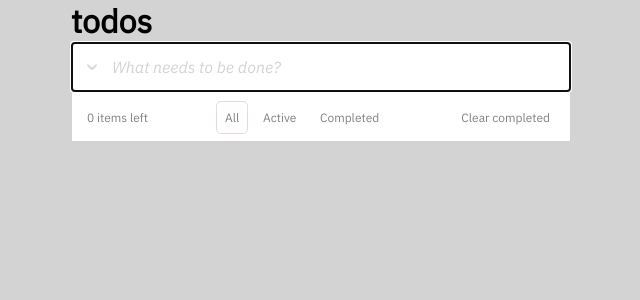
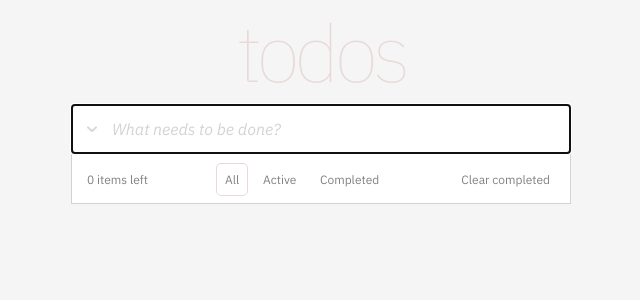
Before and after one commit to agkondakov91/todo, a React (Create React App) app: page / in a window 1280 px wide. Shown: the top 300 px of the page, without its empty margins (319-959 px from the left). Built offline with nearby package versions, Linux system fonts and the light colour scheme.

Commit message:
03-05-feat: Верстка компонента header

```diff
--- a/src/App.tsx
+++ b/src/App.tsx
@@ -1,5 +1,6 @@
 import { useState, useEffect, useRef, KeyboardEvent } from "react";
 
+import { Header } from "./components/header/header";
 import { Input } from "./components/input/input";
 import { Control } from "./components/control/control";
 
@@ -22,9 +23,10 @@ export const App = () => {
   return (
     <>
       <header className="header">
-        <h1 className="header__title">todos</h1>
+        <Header title="todos" />
       </header>
       <main className="main">
+        <section aria-label="todo list">
           <Input
             text={text}
             handleInputChange={setText}
@@ -32,6 +34,7 @@ export const App = () => {
             inputRef={inputRef}
           />
           <Control />
+        </section>
       </main>
       <footer className="footer"></footer>
     </>
--- /dev/null
+++ b/src/components/header/header.css
@@ -0,0 +1,7 @@
+.header__title {
+  font-size: 80px;
+  font-weight: 100;
+  letter-spacing: -5px;
+  text-align: center;
+  color: var(--color-accent);
+}
--- /dev/null
+++ b/src/components/header/header.tsx
@@ -0,0 +1,9 @@
+import "./header.css";
+
+type THeaderProps = {
+  title: string;
+};
+
+export const Header = (props: THeaderProps) => {
+  return <h1 className="header__title">{props.title}</h1>;
+};
--- a/src/index.css
+++ b/src/index.css
@@ -36,7 +36,7 @@ body {
   font-style: normal;
   font-weight: var(--main-font-weight);
   font-optical-sizing: auto;
-  background-color: var(--color-grey);
+  background-color: var(--color-bg);
 }
 
 h1,
```
Lines whose indentation alone changed are shown as unchanged.
